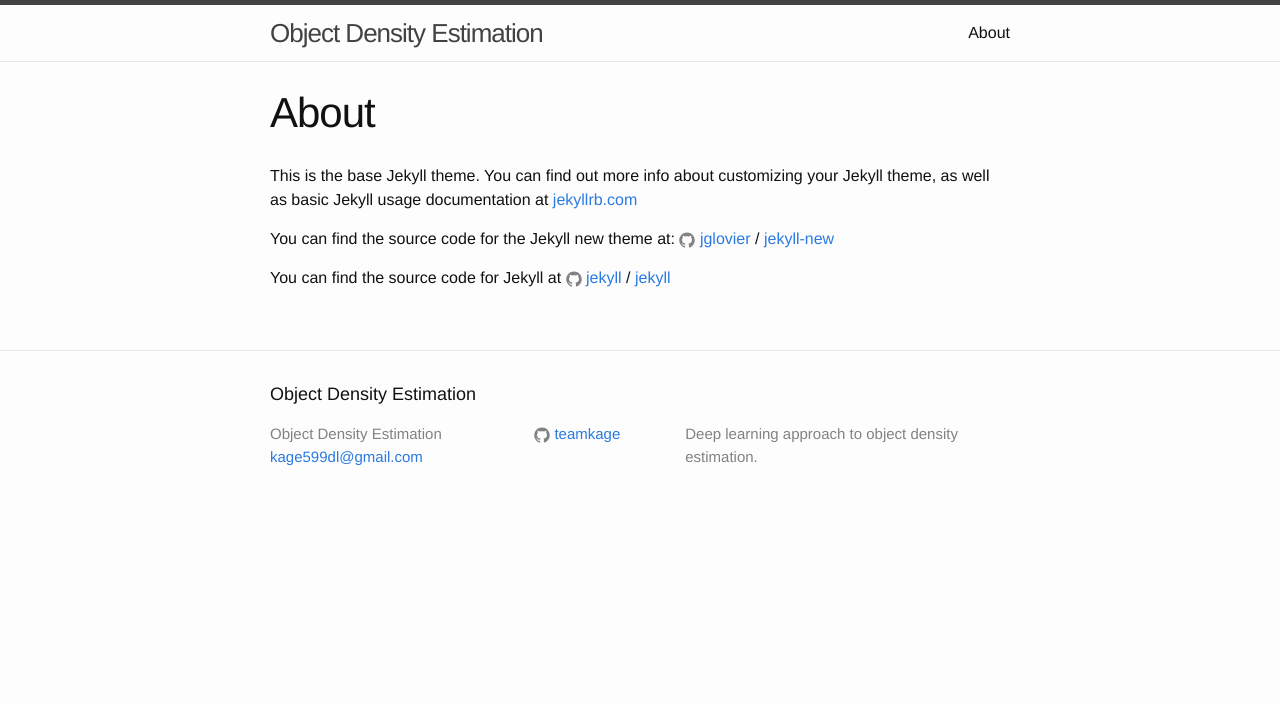
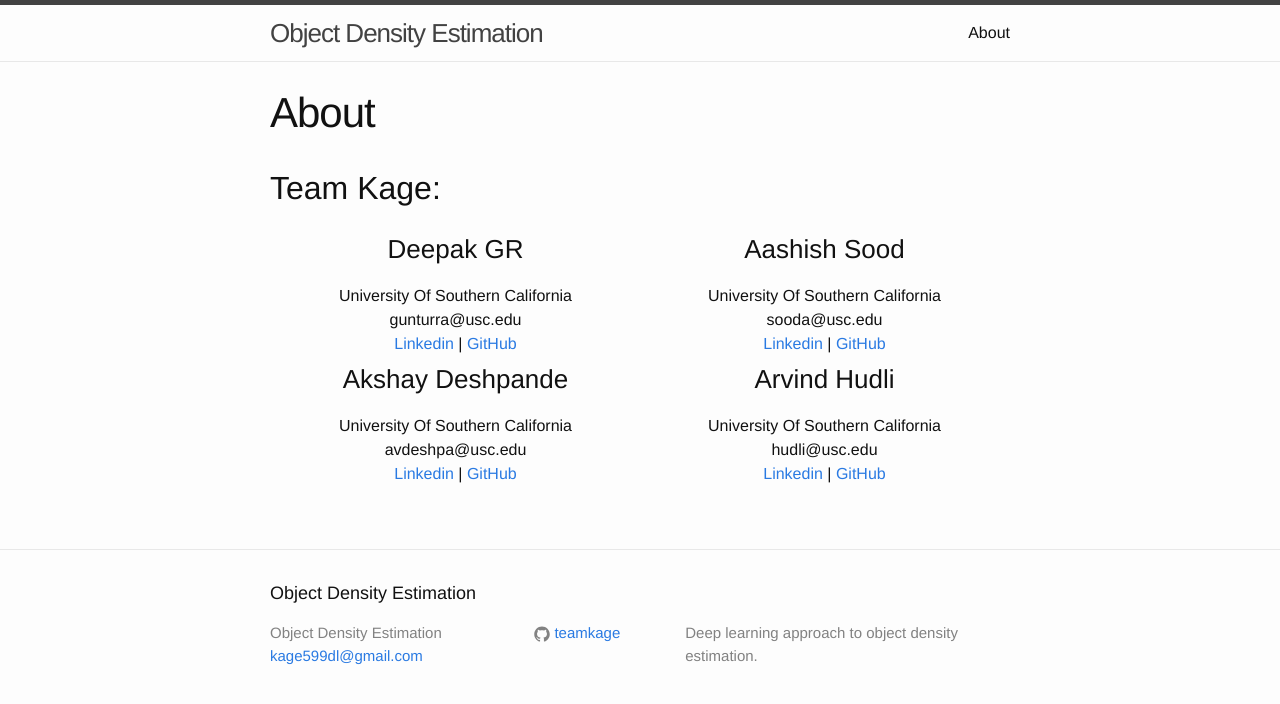
Before and after one commit to teamkage/ObjectDensityEstimation, a Jekyll site: the page built from docs/about.md, in a window 1280 px wide. Shown: the top 704 px of the page. Built offline with Jekyll 4.4.1, drawn with Linux system fonts in a browser that asks for light colours.

Commit message:
About page and basic editing.

```diff
--- a/docs/about.md
+++ b/docs/about.md
@@ -4,6 +4,40 @@ title: About
 permalink: /about/
 ---
 
+## Team Kage:
+
+ <table style="width:100%;text-align:center">
+  <tr>
+    <td>
+	<h3>Deepak GR</h3>
+	University Of Southern California<br/>
+	gunturra@usc.edu<br/>
+	<a href="https://www.linkedin.com/">Linkedin</a> | <a href="https://github.com/">GitHub</a>
+    </td>
+    <td>
+	<h3>Aashish Sood</h3>
+	University Of Southern California<br/>
+	sooda@usc.edu<br/>
+	<a href="https://www.linkedin.com/">Linkedin</a> | <a href="https://github.com/">GitHub</a>
+    </td>
+  </tr>
+  <tr>
+    <td>
+	<h3>Akshay Deshpande</h3>
+	University Of Southern California<br/>
+	avdeshpa@usc.edu<br/>
+	<a href="https://www.linkedin.com/in/akshay-deshpande-36913857">Linkedin</a> | <a href="https://github.com/akshayvd">GitHub</a>
+    </td>
+    <td>
+	<h3>Arvind Hudli</h3>
+	University Of Southern California<br/>
+	hudli@usc.edu<br/>
+	<a href="https://www.linkedin.com/">Linkedin</a> | <a href="https://github.com/">GitHub</a>
+    </td>
+  </tr>
+</table>
+
+<!--
 This is the base Jekyll theme. You can find out more info about customizing your Jekyll theme, as well as basic Jekyll usage documentation at [jekyllrb.com](http://jekyllrb.com/)
 
 You can find the source code for the Jekyll new theme at:
@@ -13,3 +47,4 @@ You can find the source code for the Jekyll new theme at:
 You can find the source code for Jekyll at
 {% include icon-github.html username="jekyll" %} /
 [jekyll](https://github.com/jekyll/jekyll)
+-->
```
Also changed, not shown: docs/index.md (+19 -19 lines).
